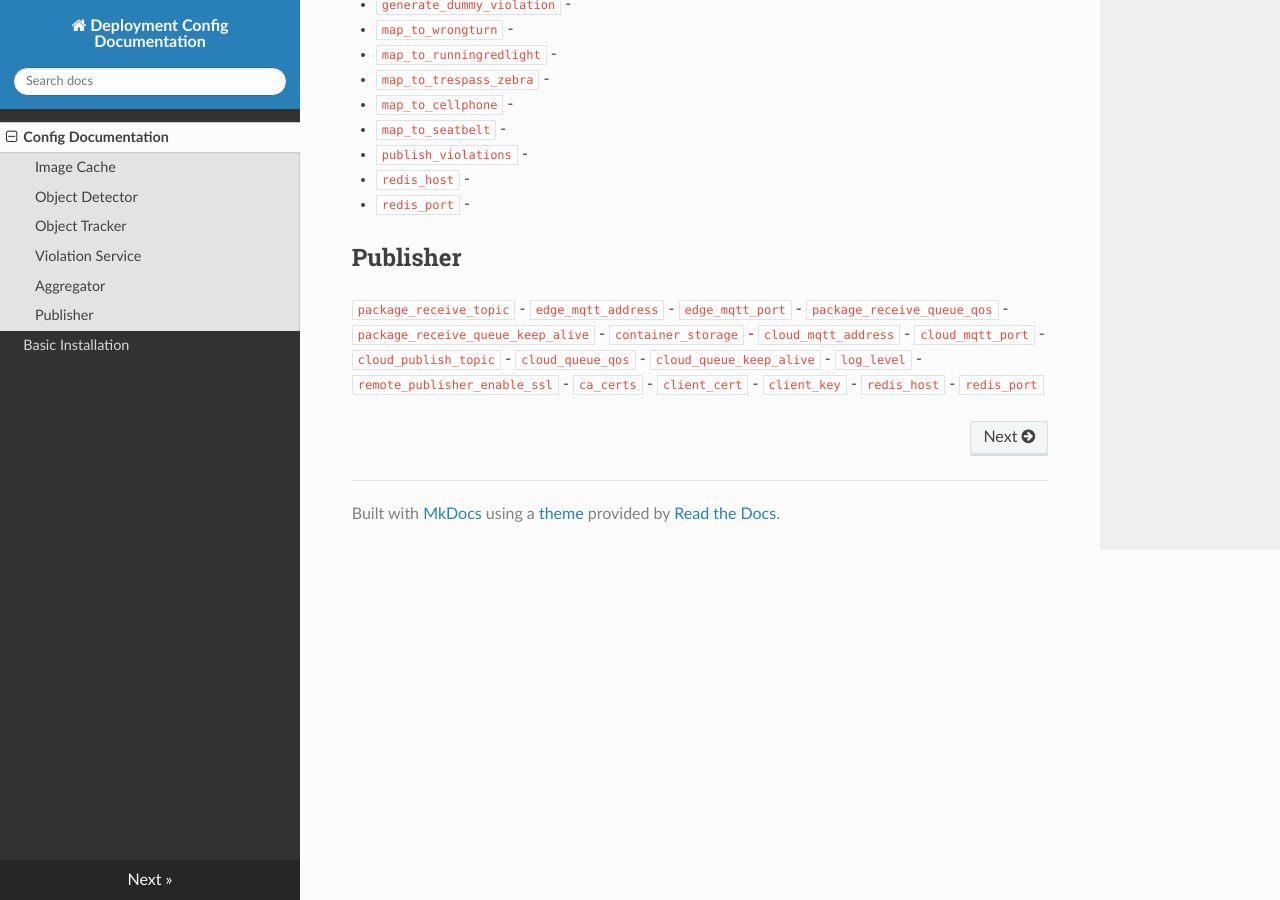
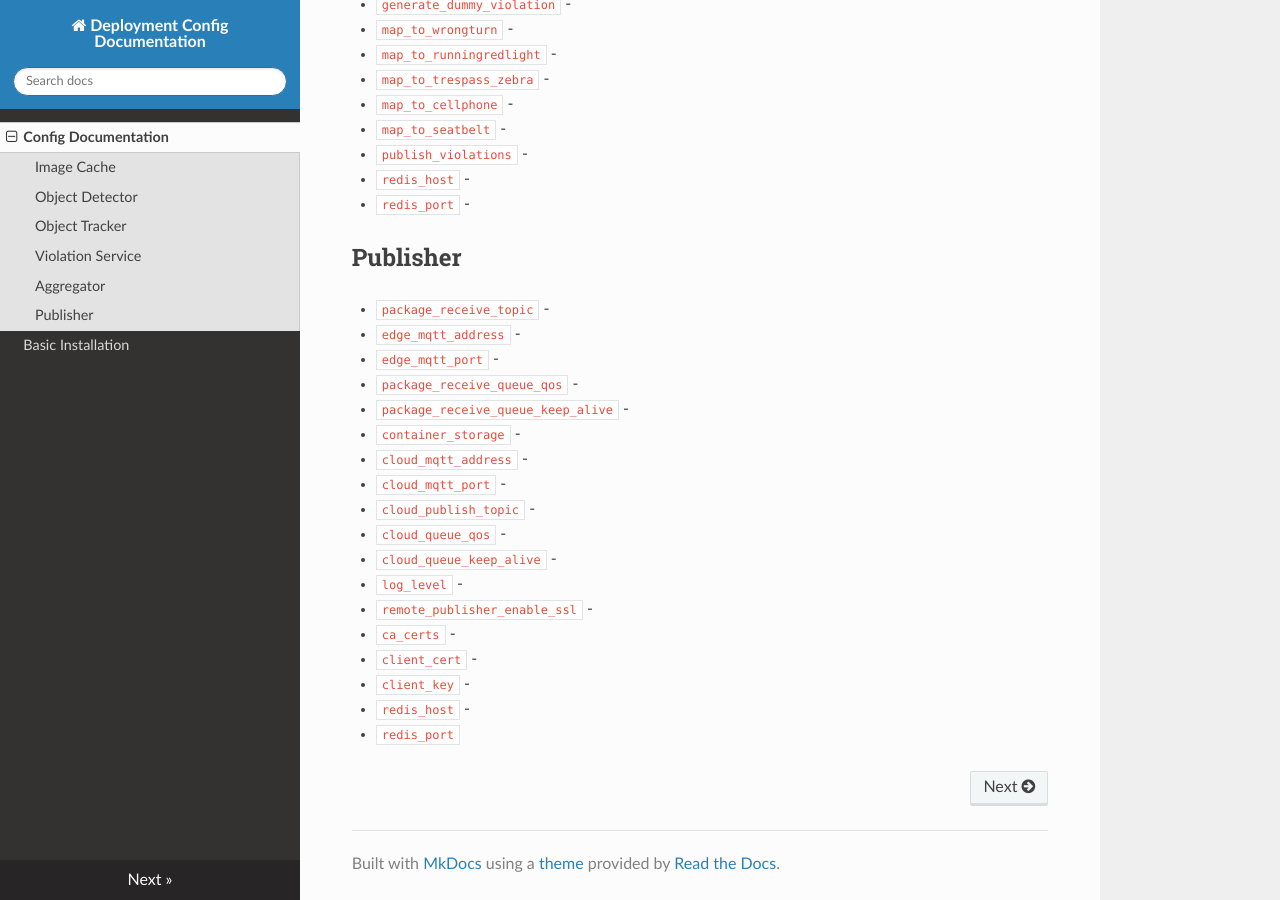
Before and after one commit to hazenai/system-docs, an MkDocs documentation site: the page built from docs/index.md, in a window 1280 px wide and 900 px high, scrolled down 3053 px. Built offline with MkDocs 1.6.1, drawn with Linux system fonts in a browser that asks for light colours; nearby versions of some CDN libraries.

```diff
--- a/docs/index.md
+++ b/docs/index.md
@@ -107,21 +107,21 @@
 
 ## Publisher
 
-`package_receive_topic` -
-`edge_mqtt_address` -
-`edge_mqtt_port` -
-`package_receive_queue_qos` -
-`package_receive_queue_keep_alive` -
-`container_storage` -
-`cloud_mqtt_address` -
-`cloud_mqtt_port` -
-`cloud_publish_topic` -
-`cloud_queue_qos` -
-`cloud_queue_keep_alive` -
-`log_level` -
-`remote_publisher_enable_ssl` -
-`ca_certs` -
-`client_cert` -
-`client_key` -
-`redis_host` -
-`redis_port`
+* `package_receive_topic` -
+* `edge_mqtt_address` -
+* `edge_mqtt_port` -
+* `package_receive_queue_qos` -
+* `package_receive_queue_keep_alive` -
+* `container_storage` -
+* `cloud_mqtt_address` -
+* `cloud_mqtt_port` -
+* `cloud_publish_topic` -
+* `cloud_queue_qos` -
+* `cloud_queue_keep_alive` -
+* `log_level` -
+* `remote_publisher_enable_ssl` -
+* `ca_certs` -
+* `client_cert` -
+* `client_key` -
+* `redis_host` -
+* `redis_port`
```
